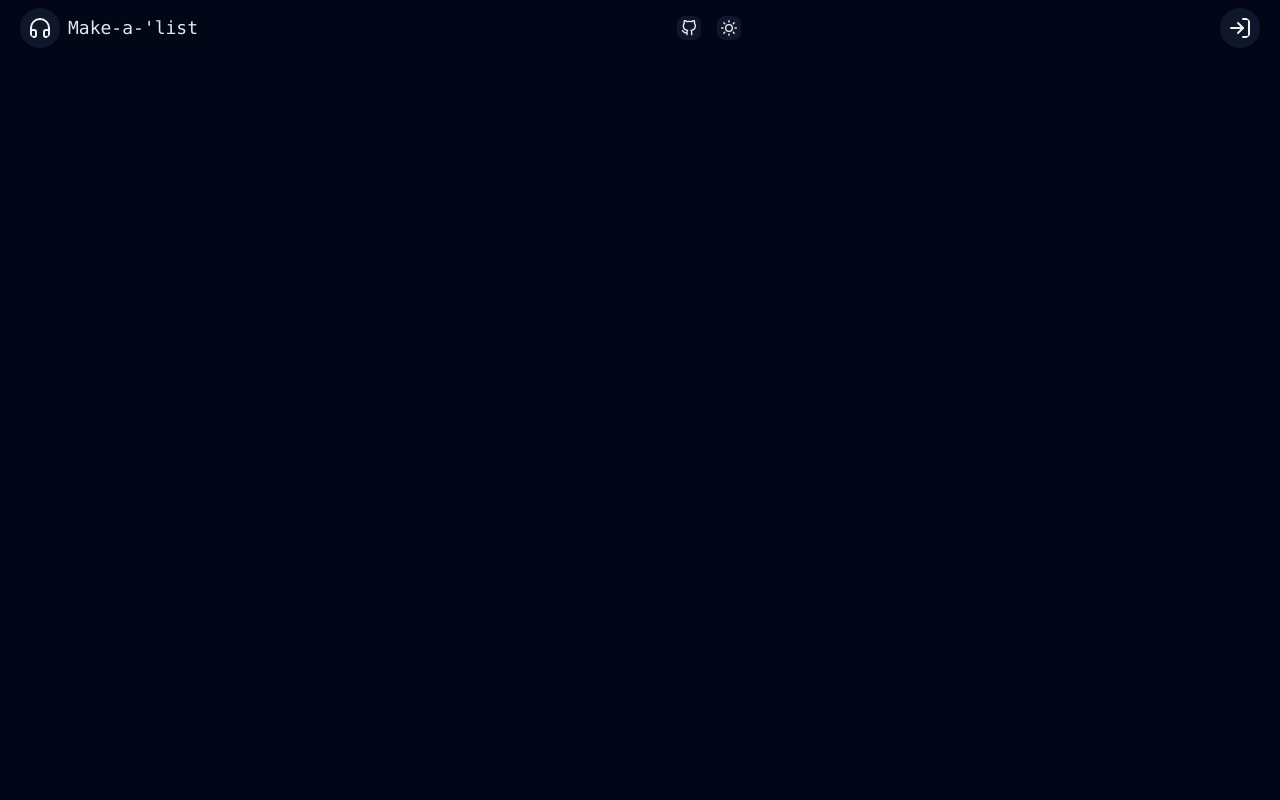
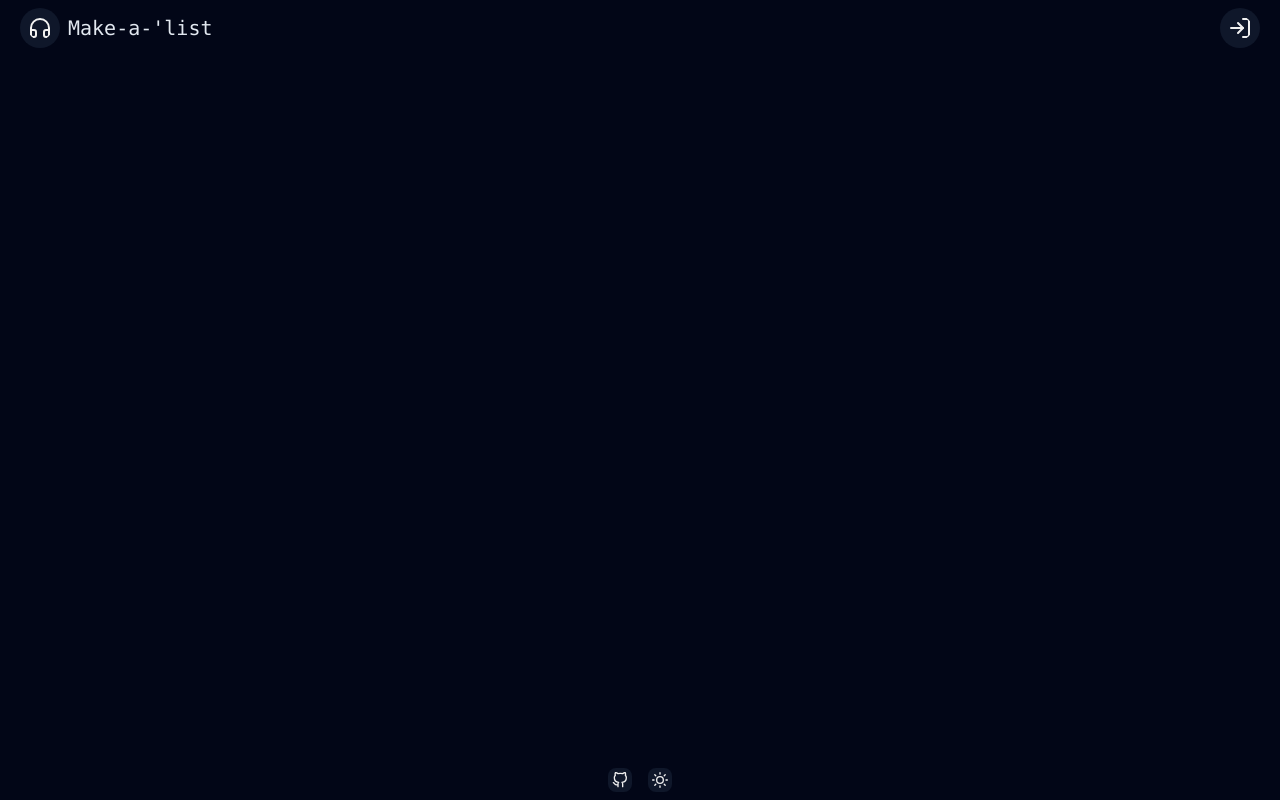
Before and after one commit to ArthurMTS/playlist-maker, a Next.js app: page / in a window 1280 px wide. Built offline with nearby package versions, Linux system fonts and the light colour scheme.

Commit message:
feat: removing link and theme toggle from header to footer

```diff
--- a/src/app/page.tsx
+++ b/src/app/page.tsx
@@ -8,6 +8,7 @@ import { AccessTokenContext } from "@/contexts/accessToken";
 import { TracksContext } from "@/contexts/tracks";
 import { UserContext } from "@/contexts/user";
 import { createPlaylist, populatePlaylist } from "@/utils/spotify";
+import { Footer } from "@/components/Footer";
 
 export default function Home() {
   const [title, setTitle] = React.useState("New Playlist");
@@ -41,7 +42,7 @@ export default function Home() {
   return (
     <>
       <Header />
-      <main className="min-h-screen flex flex-col items-center pt-36 bg-slate-200 dark:bg-slate-950 sm:pt-24">
+      <main className="h-screen flex flex-col items-center pt-36 bg-slate-200 dark:bg-slate-950 sm:pt-24">
         <ToastContainer />
         {user ? (
           <div className="flex gap-10 my-4 flex-col lg:flex-row w-full justify-center">
@@ -94,6 +95,7 @@ export default function Home() {
           ""
         )}
       </main>
+      <Footer />
     </>
   );
 }
--- /dev/null
+++ b/src/components/Footer/index.tsx
@@ -0,0 +1,41 @@
+"use client";
+import React from "react";
+
+import { useStorage } from "@/hooks/useStorage";
+
+export function Footer() {
+  const [theme, setTheme] = useStorage("theme", "dark");
+
+  React.useEffect(() => {
+    if (theme === "dark") document.documentElement.classList.add("dark");
+    else document.documentElement.classList.remove("dark");
+  }, [theme]);
+
+  const toggleTheme = () => {
+    if (theme === "dark") setTheme("light");
+    else setTheme("dark");
+  };
+
+  return (
+    <footer className="w-full p-2 flex absolute bottom-0 items-center justify-center gap-2 xl:gap-4">
+      <a
+        className="cursor-pointer bg-slate-900 p-1 transition-colors rounded-lg hover:bg-slate-800"
+        href="https://github.com/ArthurMTS"
+        target="_blank"
+      >
+        <img
+          className="w-4 h-4"
+          src="/icons/github.svg"
+          width={15}
+          height={15}
+        />
+      </a>
+      <img
+        className="cursor-pointer w-6 h-6 bg-slate-900 p-1 transition-colors rounded-lg hover:bg-slate-800"
+        src={theme === "dark" ? "/icons/sun.svg" : "/icons/moon.svg"}
+        alt="theme toggler"
+        onClick={toggleTheme}
+      />
+    </footer>
+  );
+}
--- a/src/components/Header/index.tsx
+++ b/src/components/Header/index.tsx
@@ -1,7 +1,6 @@
 "use client";
 import React from "react";
 
-import { useStorage } from "@/hooks/useStorage";
 import { Login, SearchBar } from "@/components";
 import { generateCodeChallenge, generateRandomString } from "@/utils/functions";
 import { baseAuth, redirectUri, scope } from "@/config/consts";
@@ -10,20 +9,10 @@ import { TracksContext } from "@/contexts/tracks";
 import { UserContext } from "@/contexts/user";
 
 export function Header() {
-  const [theme, setTheme] = useStorage("theme", "dark");
   const { setTracks, setPlaylist } = React.useContext(TracksContext);
   const { setAccessToken } = React.useContext(AccessTokenContext);
   const { user, setUser } = React.useContext(UserContext);
 
-  React.useEffect(() => {
-    if (theme === "dark") document.documentElement.classList.add("dark");
-    else document.documentElement.classList.remove("dark");
-  }, [theme]);
-
-  const toggleTheme = () => {
-    if (theme === "dark") setTheme("light");
-    else setTheme("dark");
-  };
   const onLogInButtonClick = () => {
     let codeVerifier = generateRandomString(128);
 
@@ -54,7 +43,7 @@ export function Header() {
 
   return (
     <header className="fixed flex flex-wrap justify-between px-5 pt-2 items-center w-screen bg-slate-200 dark:bg-slate-950">
-      <h1 className="flex items-center text-slate-750 text-lg font-mono flex gap-2 dark:text-slate-200">
+      <h1 className="flex items-center text-slate-750 text-xl font-mono flex gap-2 dark:text-slate-200">
         <img
           className="bg-slate-900 p-2 rounded-full"
           src="/icons/headphones.svg"
@@ -63,28 +52,6 @@ export function Header() {
         Make-a-'list
       </h1>
 
-      <div className="flex items-center justify-center gap-2 xl:gap-4">
-        <a
-          className="cursor-pointer bg-slate-900 p-1 transition-colors rounded-lg hover:bg-slate-800"
-          href="https://github.com/ArthurMTS"
-          target="_blank"
-        >
-          <img
-            className="w-4 h-4"
-            src="/icons/github.svg"
-            width={15}
-            height={15}
-          />
-        </a>
-        <img
-          className="cursor-pointer w-6 h-6 bg-slate-900 p-1 transition-colors rounded-lg hover:bg-slate-800"
-          src={theme === "dark" ? "/icons/sun.svg" : "/icons/moon.svg"}
-          alt="theme toggler"
-          width={20}
-          height={20}
-          onClick={toggleTheme}
-        />
-      </div>
       <Login onLogin={onLogInButtonClick} onLogout={onLogOutButtonClick} />
       {user ? <SearchBar /> : ""}
     </header>
--- a/src/components/Login/index.tsx
+++ b/src/components/Login/index.tsx
@@ -12,7 +12,7 @@ export function Login({ onLogin, onLogout }: LoginProps) {
   const { user } = React.useContext(UserContext);
 
   return (
-    <div className="flex items-center gap-2 m-auto sm:m-0">
+    <div className="flex items-center gap-2 mr-0 m-auto m-0">
       {user ? (
         <p className="flex items-center justify-center gap-1 text-xs text-slate-600 dark:text-slate-400 text-mono md:text-sm md:gap-2">
           <img
```
